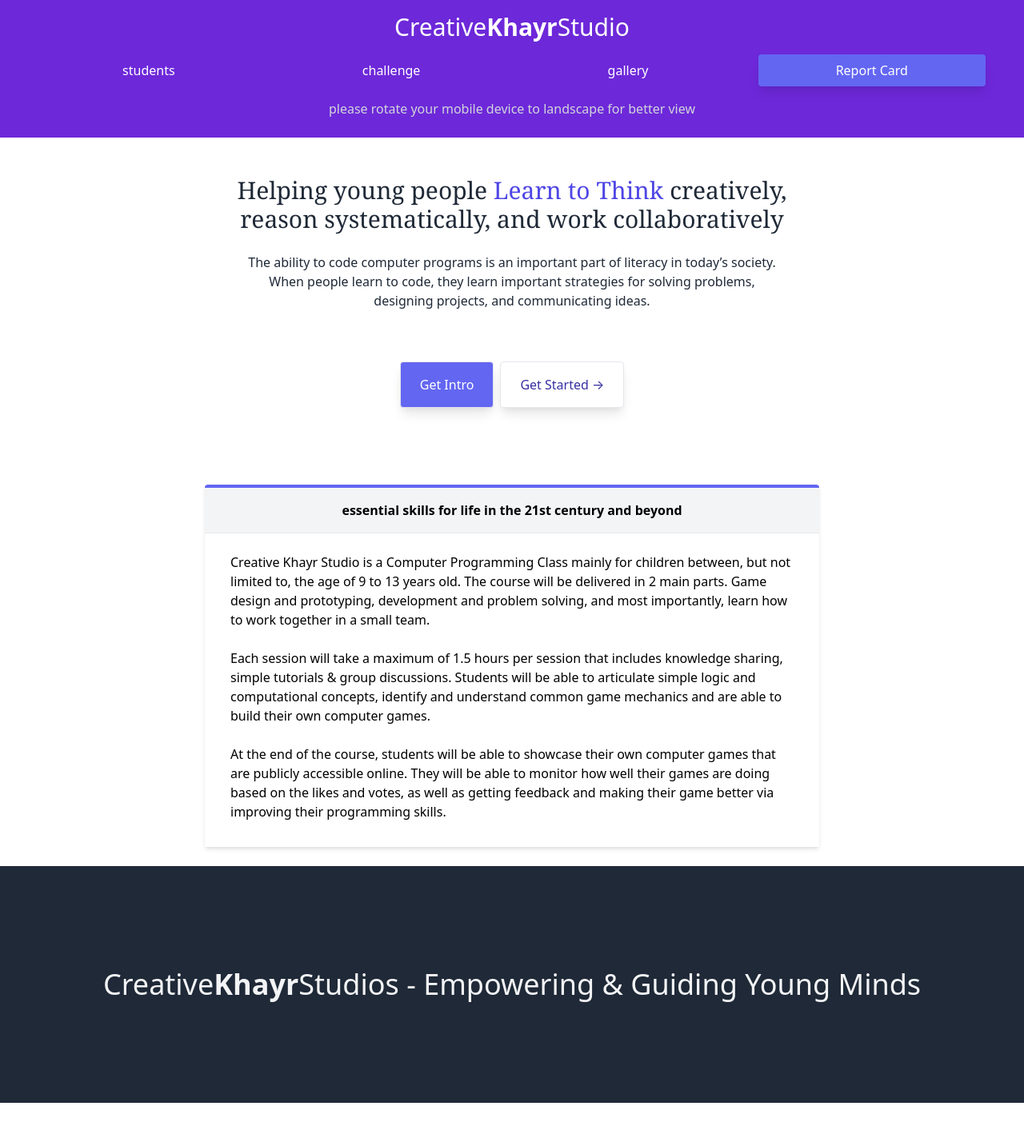
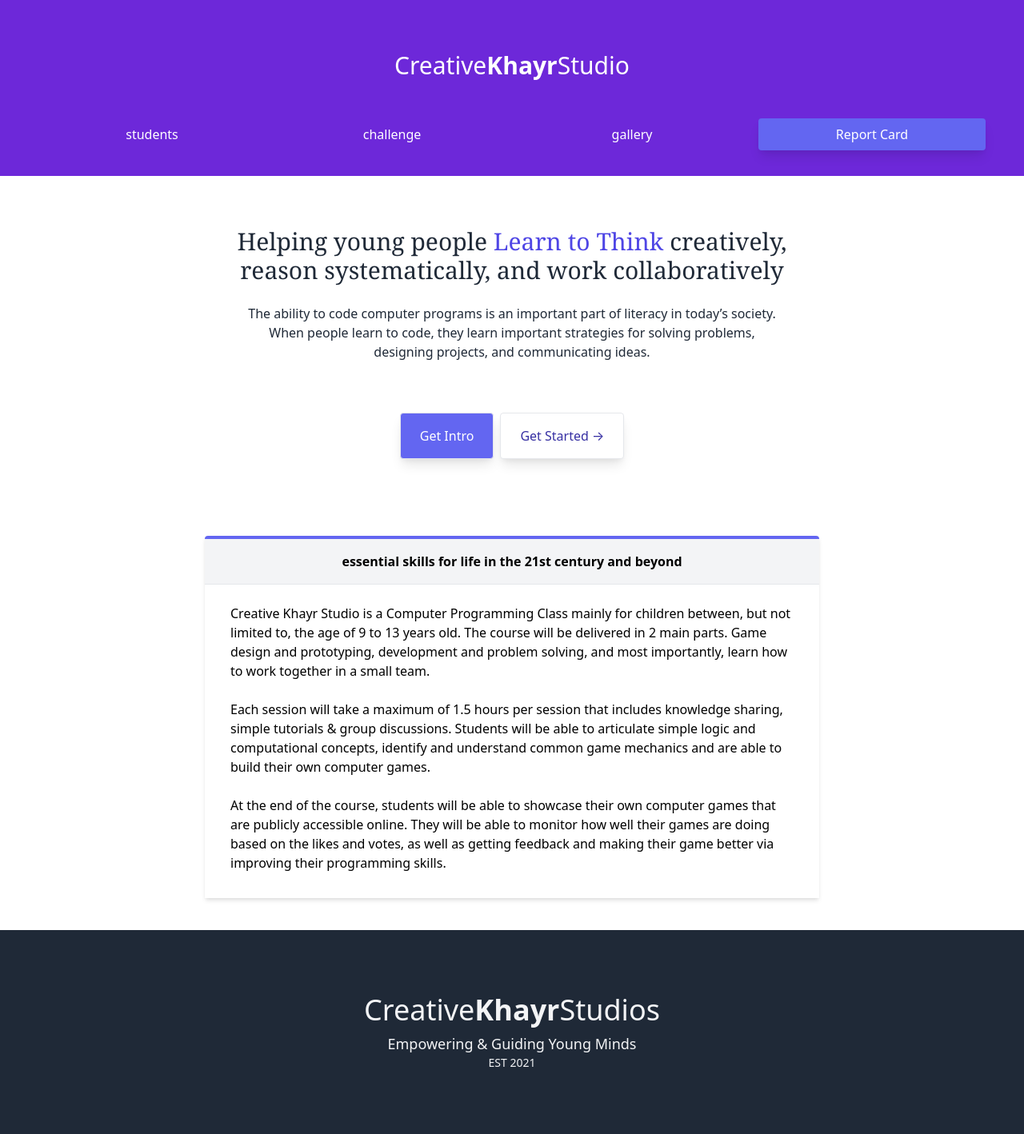
Before and after one commit to autismrites/autismrites.github.io, a Nuxt app: page / in a window 1280 px wide. Shown: the whole page at 80% size. Before the commit the page ends 1379 px from the top, so only its background shows below. Built offline with nearby package versions, Linux system fonts and the light colour scheme.

Commit message:
CSS update

```diff
--- a/components/assignment.vue
+++ b/components/assignment.vue
@@ -26,11 +26,11 @@
       <div class="border-indigo-500 border-b-2 border-t-2 w-32 md:w-40 rounded"></div>
     </div>
     <p class="mb-10">
-      In this assigmnet, you will investigate what is wrong with the code and find a
+      In this assignment, you will investigate what is wrong with the code and find a
       solution for each of the five Debugging challenges.
     </p>
     <div>
-      <div class="grid grid-flow-col gap-4 mb-10">
+      <div class="grid sm:justify-center sm:grid-cols-3 md:grid-cols-5 gap-4 mb-10">
         <a href="https://scratch.mit.edu/projects/24271192" target="#"
           ><button class="btn-indigo">Debug-it 4.1</button></a
         >
--- a/layouts/default.vue
+++ b/layouts/default.vue
@@ -1,46 +1,45 @@
 <template>
   <div class="px-4">
-    <div class="bg-purple-700 -m-4 text-white px-12 py-4 align-middle">
+    <div class="bg-purple-700 -mx-4 text-white px-12 py-4 align-middle">
       <div class="text-center">
-        <div class="text-3xl my-4">
+        <div class="text-3xl my-12">
           <nuxt-link to="/">
             <h1>Creative<span class="font-bold">Khayr</span>Studio</h1>
           </nuxt-link>
         </div>
 
-        <div class="grid grid-flow-col gap-8 mb-4">
+        <div class="grid justify-center grid-cols-2 sm:grid-cols-4 gap-4 mb-4">
           <nuxt-link to="/students"
-            ><p class="py-2 px-3 ml-2 hover:bg-indigo-500 rounded">students</p></nuxt-link
+            ><p class="py-2 px-3 hover:bg-indigo-500 rounded">students</p></nuxt-link
           >
           <nuxt-link to="/challenge"
-            ><p class="py-2 px-3 ml-2 hover:bg-indigo-500 rounded">
-              challenge
-            </p></nuxt-link
+            ><p class="py-2 px-3 hover:bg-indigo-500 rounded">challenge</p></nuxt-link
           >
           <nuxt-link to="/gallery"
-            ><p class="py-2 px-3 ml-2 hover:bg-indigo-500 rounded">gallery</p></nuxt-link
+            ><p class="py-2 px-3 hover:bg-indigo-500 rounded">gallery</p></nuxt-link
           >
 
           <nuxt-link to="/reportCard"
             ><p
-              class="py-2 px-3 ml-2 hover:bg-indigo-400 bg-indigo-500 rounded shadow-lg text-white"
+              class="py-2 px-3 hover:bg-indigo-400 bg-indigo-500 rounded shadow-lg text-white"
             >
               Report Card
             </p></nuxt-link
           >
         </div>
-        <p class="text-center text-gray-300 mb-2">
+        <!-- <p class="text-center text-gray-300 mb-2">
           please rotate your mobile device to landscape for better view
-        </p>
+        </p> -->
       </div>
     </div>
 
     <Nuxt />
-    <div class="py-32 bg-gray-800 -m-4">
-      <h1 class="text-4xl text-gray-100 mx-auto text-center">
-        Creative<span class="font-bold">Khayr</span>Studios -
-        <span class="font-light">Empowering & Guiding Young Minds</span>
+    <div class="bg-gray-800 -mx-4 py-20 px-8 text-gray-100 text-center">
+      <h1 class="text-2xl md:text-4xl mb-2">
+        Creative<span class="font-bold">Khayr</span>Studios
       </h1>
+      <h3 class="text-lg">Empowering & Guiding Young Minds</h3>
+      <p class="text-sm">EST 2021</p>
     </div>
   </div>
 </template>
```
